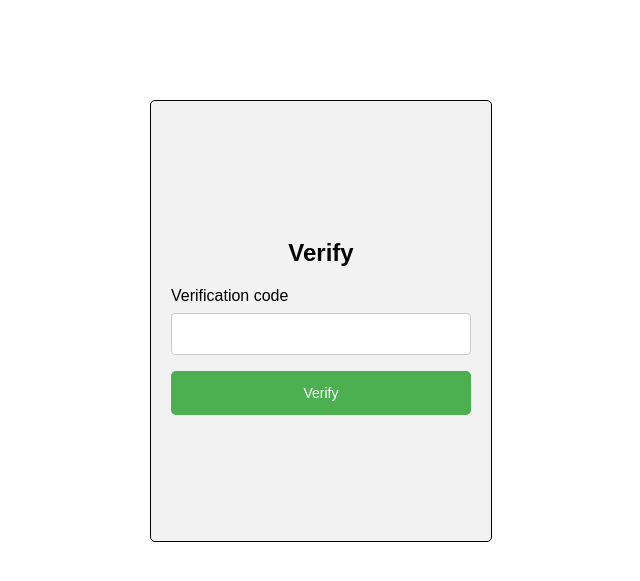
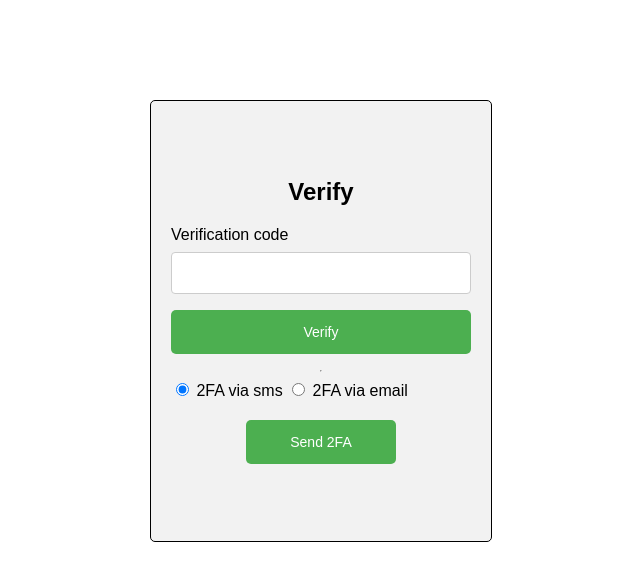
Before and after one commit to Kandy-IO/kandy-cpaas-nodejs-sdk, a Node server app: template examples/2fa/views/pages/verify.ejs in a window 1280 px wide. Shown: the top 581 px of the page, without its empty margins (319-959 px from the left). Run offline with Node 20, Linux system fonts and the light colour scheme; the template is opened without the code that fills it, so the values that code supplies are empty.

Commit message:
send 2FA email

```diff
--- a/examples/2fa/index.js
+++ b/examples/2fa/index.js
@@ -40,39 +40,36 @@ server.route('/login')
     }
 
     /**
-    * If login credentials are valid, sendCode method is used to request 2FA code
-    * to the phone number as destinationAddress.
-    *
-    * If a valid response is received, the codeId present in the response is set in the server instance.
-    * This codeId is eventually used when the 2FA code (received in the phone number) needs to be verified.
-    * Once the codeId is set, the user is redirected to the code verification page
-    * where the user is prompted to enter the code received in the phone number.
-    *
-    * If an error is raised by sendCode, it is caught in the catch block and the user is
-    * redirected to the login page with the received error message as an alert.
+    * If login credentials are valid, redirected to verify page.
     *
     */
+    setCredentialsVerified()
+    res.redirect('/verify')
+  })
 
+server.route('/sendtwofactor')
+  .post(async (req, res) => {
     try {
-      const response = await client.twofactor.sendCode({
-        destinationAddress: process.env.PHONE_NUMBER,
-        message: 'Your verification code {code}'
-      })
-
-      console.log(response)
+      if (req.body.otp == 'email') {
+        var response = await client.twofactor.sendCode({
+          destinationAddress: process.env.DESTINATION_EMAIL,
+          message: 'Your verification code {code}',
+          subject: 'Twofactor verification',
+          method: 'email',
+        })
+      } else if (req.body.otp == 'sms') {
+        var response = await client.twofactor.sendCode({
+          destinationAddress: process.env.PHONE_NUMBER,
+          message: 'Your verification code {code}'
+        })
+      }
 
       setCodeId(response.codeId)
-
-      setCredentialsVerified()
-
-      res.redirect('/verify')
+      res.render('pages/verify', { alert: { message: 'Twofactor verification code sent successfully', type: 'success'}})
     } catch (error) {
-      // Here something went wrong either the server or proper parameters were not passed.
       const { message, name, exceptionId } = error
       const errorMessage = `${name}: ${message} (${exceptionId})`
-
-      // Received error message is echoed back to the UI as error alert.
-      res.render('pages/login', { alert: { message: errorMessage, type: 'error' } })
+      res.render('pages/verify', { alert: { message: errorMessage, type: 'error' } })
     }
   })
 
@@ -87,7 +84,7 @@ server.route('/verify')
     }
 
     // If the login credentials are verified, user is redirected to code verification page.
-    res.render('pages/verify', { alert: { message: 'Verification code has been sent to your phone number', type: 'success' } })
+    res.render('pages/verify')
   })
   .post(async (req, res) => {
     /**
--- a/examples/2fa/package.json
+++ b/examples/2fa/package.json
@@ -9,7 +9,7 @@
   "author": "",
   "license": "ISC",
   "dependencies": {
-    "@kandy-io/cpaas-nodejs-sdk": "^1.0.0",
+    "@kandy-io/cpaas-nodejs-sdk": "^1.1.0",
     "dotenv": "^8.1.0",
     "ejs": "^2.7.1",
     "express": "^4.17.1",
--- a/examples/2fa/public/stylesheets/forms.css
+++ b/examples/2fa/public/stylesheets/forms.css
@@ -26,3 +26,9 @@ button {
   padding: 14px 20px;
   width: 100%;
 }
+
+.verify-button {
+  display: block;
+  margin: 20px auto;
+  width: 50%;
+}
--- a/examples/2fa/views/pages/verify.ejs
+++ b/examples/2fa/views/pages/verify.ejs
@@ -9,7 +9,8 @@
 </head>
 <body>
   <% include ../partials/alert %>
-  <form action="/verify" method="post" class="box centered-box">
+  <div class="box centered-box">
+    <form action="/verify" method="post">
       <h2 class="text-center">Verify</h2>
       <div class="input-group">
         <label for="code">Verification code</label>
@@ -17,5 +18,14 @@
         <button type="submit">Verify</button>
       </div>
     </form>
+    <hr>
+    <form action="/sendtwofactor" method="post">
+      <div class="input-group:nowrap">
+        <input type="radio" name="otp" value="sms" checked/> 2FA via sms
+        <input type="radio" name="otp" value="email" /> 2FA via email
+        <button class='verify-button' type="submit">Send 2FA</button>
+      </div>
+    </form>
+  </div>
 </body>
 </html>
```
Also changed, not shown: examples/2fa/README.md, 2 other files. Lines whose indentation alone changed are shown as unchanged.
